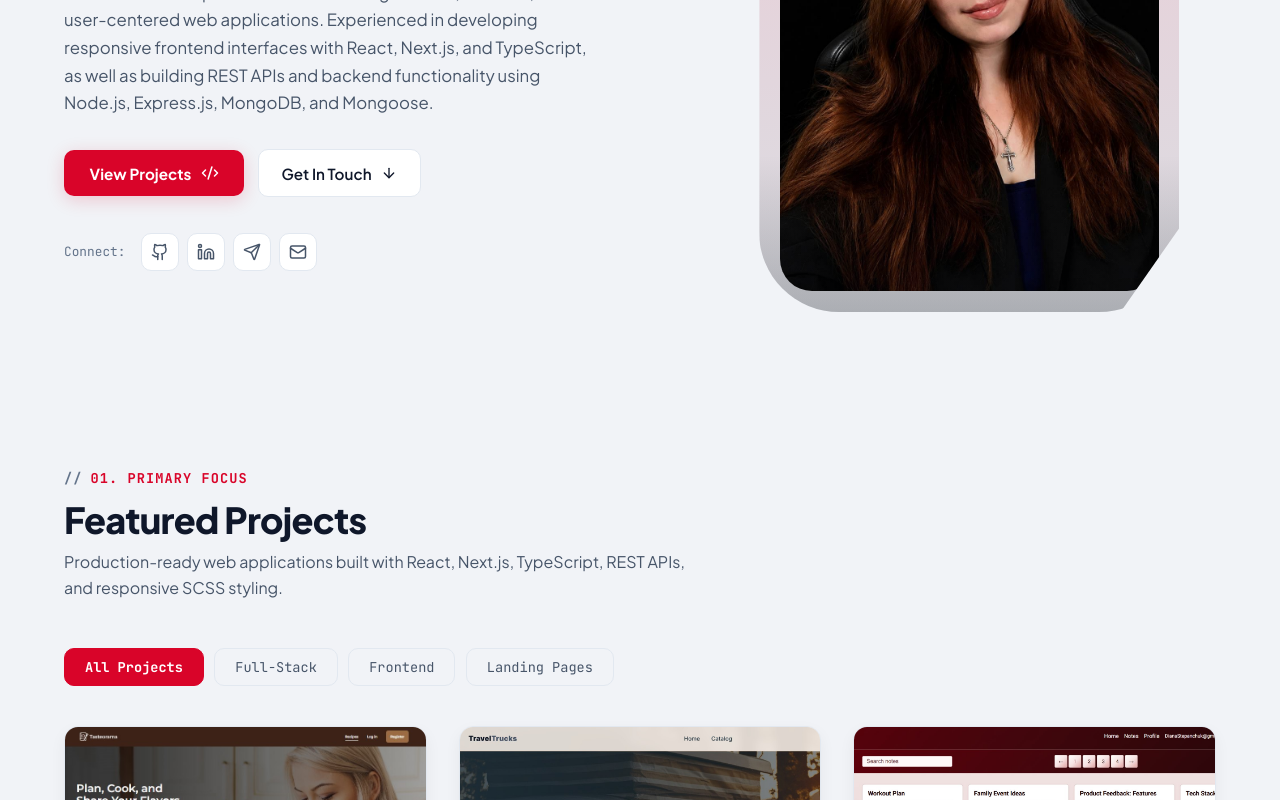
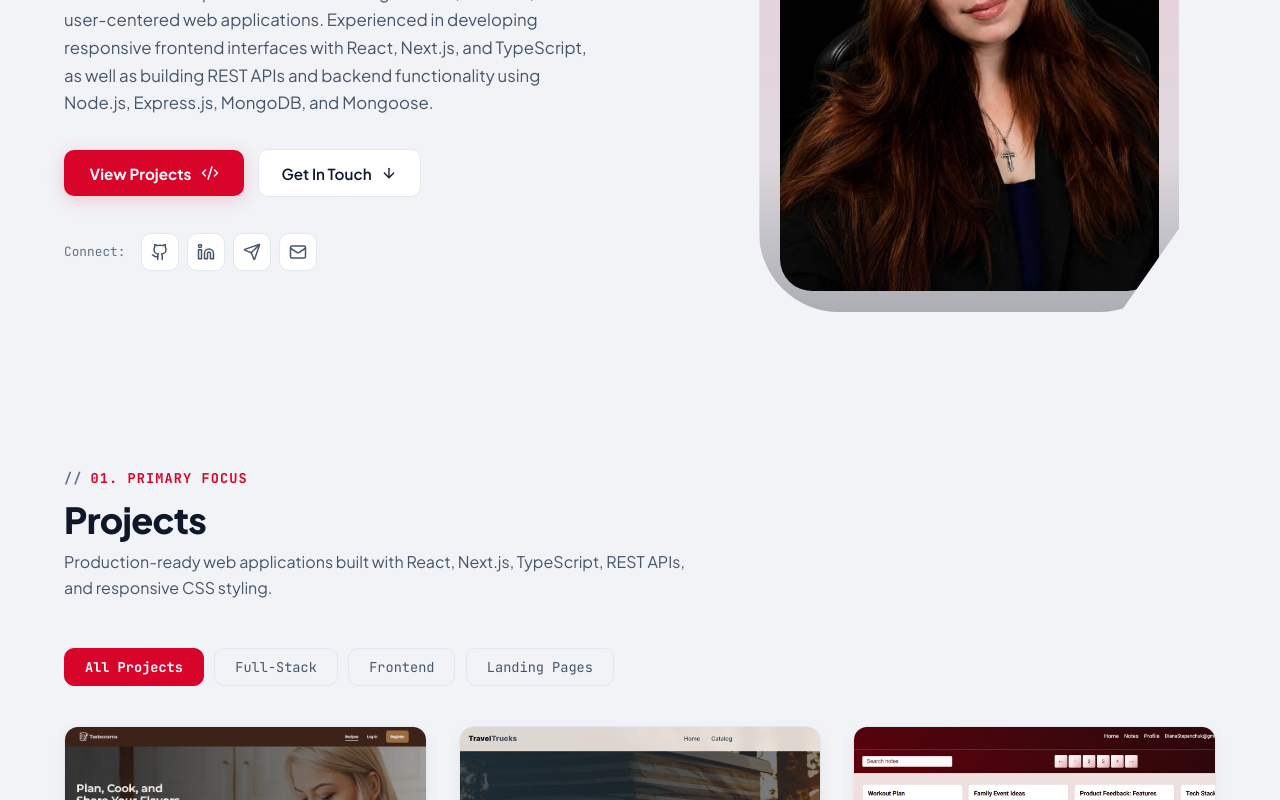
Before and after one commit to dina-muravska/dina-muravska-portfolio, a React (Vite) app: page / in a window 1280 px wide. Shown: the part 360-1160 px from the top of the page. Built offline with nearby package versions, Linux system fonts and the light colour scheme.

Commit message:
fix h2 in project

```diff
--- a/src/sections/Projects/Projects.tsx
+++ b/src/sections/Projects/Projects.tsx
@@ -30,10 +30,10 @@ export const Projects: React.FC<ProjectsProps> = ({ onSelectProject }) => {
       <div className="container">
         <div className="section-title-wrapper">
           <span className="subtitle">01. Primary Focus</span>
-          <h2 className="title">Featured Projects</h2>
+          <h2 className="title">Projects</h2>
           <p className="description">
             Production-ready web applications built with React, Next.js,
-            TypeScript, REST APIs, and responsive SCSS styling.
+            TypeScript, REST APIs, and responsive CSS styling.
           </p>
         </div>
 
```
